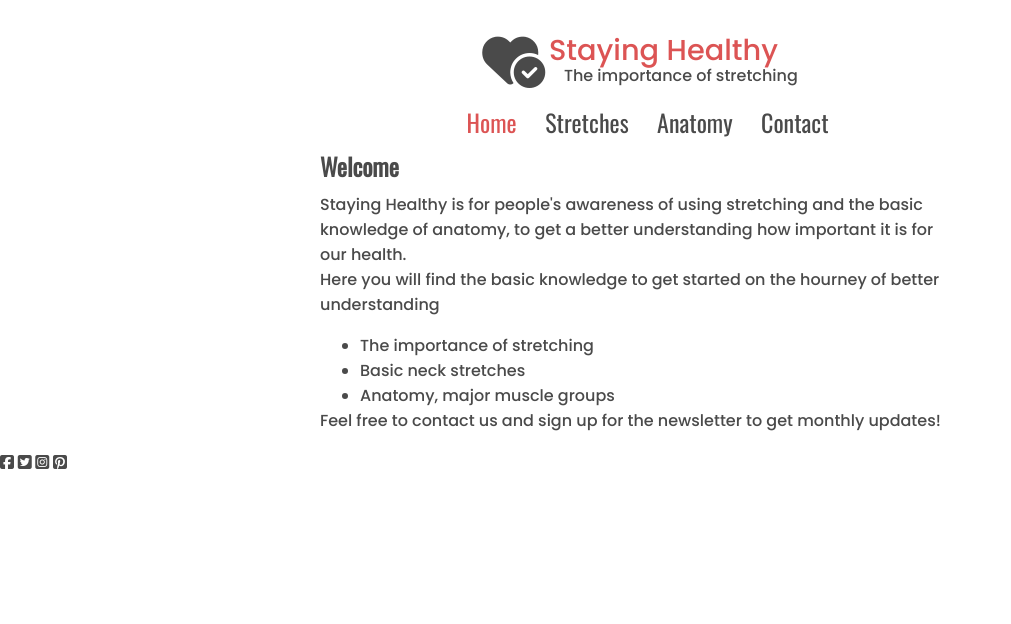
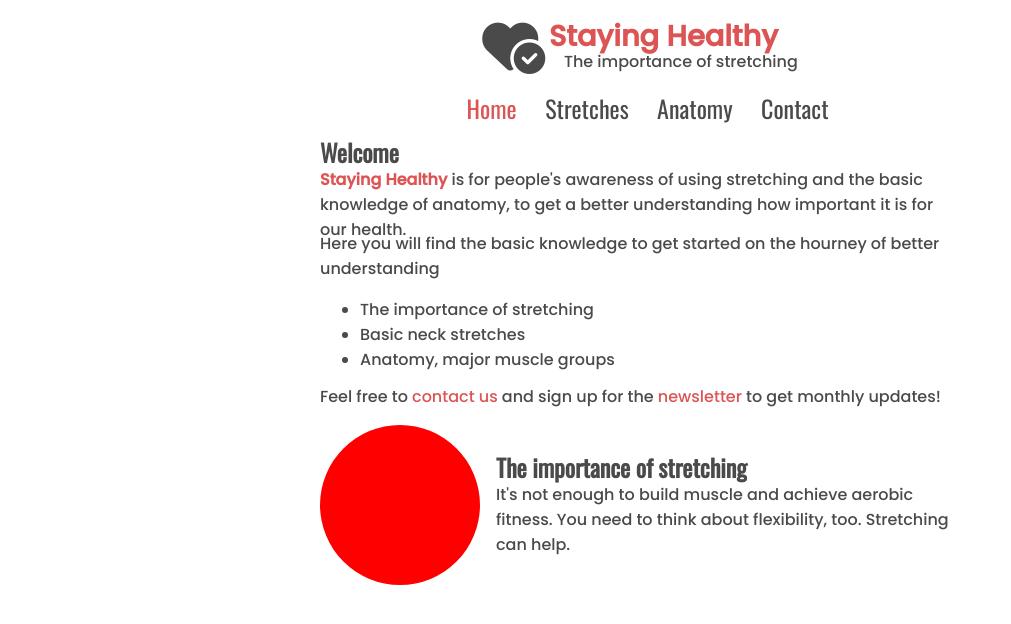
Before and after one commit to JorgenBrattang/staying-healthy, a plain HTML site: page index.html in a window 1280 px wide. Shown: the whole page, without its empty margins (0-1011 px from the left). Drawn offline with nearby package versions, Linux system fonts and the light colour scheme.

Commit message:
Add circle-images and corresponding text to index.html and with style.css

```diff
--- a/assets/css/style.css
+++ b/assets/css/style.css
@@ -9,6 +9,15 @@ body {
 
 p {
     font-family: Poppins, sans-serif;
+    margin-top: -1.7em;
+}
+
+h3 {
+    font-size: 1.5em;
+}
+
+.space {
+    padding-top: 1.5em;
 }
 
 /* --- Header --- */
@@ -82,14 +91,24 @@ section div {
     margin: 0 auto;
 }
 
-section h3 {
-    font-size: 1.5em;
-}
-
-section p {
-    margin-top: -1em;
-}
-
 section li {
     font-family: Poppins, sans-serif;
 }
+
+section span {
+    color: #DC5454;
+}
+
+.circle-image {
+    float: left;
+    width: 10em;
+    height: 10em;
+    border-radius: 5em;
+    background-color: red;
+}
+
+.circle-text {
+    float: right;
+    height: 150px;
+    width: 29em;
+}
--- a/index.html
+++ b/index.html
@@ -10,16 +10,23 @@
 </head>
 <body>
 
+    <!-- Header -->
+
     <header>
+
+        <!-- Logo -->
+
         <div>
             <div class="logo ">
                 <i class="fa-solid fa-heart-circle-check"></i>
             </div>
             <div class="logo-text">
-                <p class="logo-text-staying-healthy">Staying Healthy</p>
+                <p class="logo-text-staying-healthy"><strong>Staying Healthy</strong></p>
                 <p class="logo-text-undertext">The importance of stretching</p>
             </div>
         </div>
+
+        <!-- Navigation -->
 
         <nav>
             <ul>
@@ -29,12 +36,18 @@
                 <li><a href="#">Contact</a></li>
             </ul>
         </nav>
+
     </header>
 
+    <!-- Content -->
+
     <section>
+
+        <!-- Welcome text -->
+
         <div>
             <h3>Welcome</h3>
-            <p>Staying Healthy is for people's awareness of using stretching
+            <p><span><strong>Staying Healthy</strong></span> is for people's awareness of using stretching
                 and the basic knowledge of anatomy, to get a better understanding
                 how important it is for our health.</p>
             <p>Here you will find the basic knowledge to get started on the hourney of better understanding</p>
@@ -43,16 +56,32 @@
                 <li>Basic neck stretches</li>
                 <li>Anatomy, major muscle groups</li>
             </ul>
-            <p>Feel free to <span>contact us</span> and sign up for the newsletter to get monthly updates!</p>
+            <p class="space">Feel free to <span>contact us</span> and sign up for the <span>newsletter</span> to get
+                monthly updates!</p>
         </div>
+
+    <!-- Articles -->
+        <div>
+            <div class="circle-image">
+            </div>
+
+            <div class="circle-text">
+                <h3>The importance of stretching</h3>
+                <p>It's not enough to build muscle and achieve aerobic fitness. You need to think about
+                    flexibility, too. Stretching can help.</p>
+            </div>
+        </div>
+
     </section>
 
+    <!--
     <footer>
         <i class="fa-brands fa-facebook-square"></i>
         <i class="fa-brands fa-twitter-square"></i>
         <i class="fa-brands fa-instagram-square"></i>
         <i class="fa-brands fa-pinterest-square"></i>
     </footer>
+    --->
 
 
     <script src="https://kit.fontawesome.com/b66a8a8811.js" crossorigin="anonymous"></script>
```
